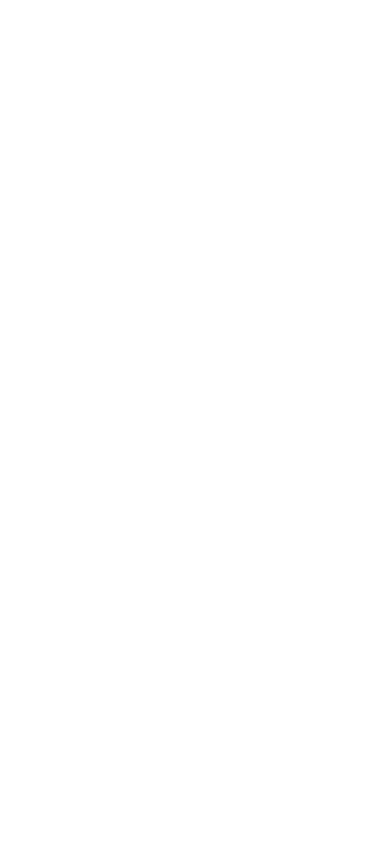
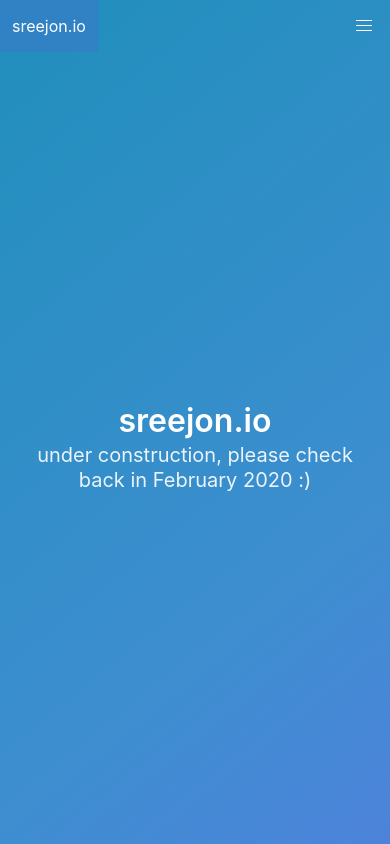
Before and after one commit to sreejon/sreejon.github.io, a plain HTML site: page index.html in a window 390 px wide. Drawn offline with nearby package versions, Linux system fonts and the light colour scheme.

Commit message:
change to under construction

```diff
--- a/index.html
+++ b/index.html
@@ -1,3 +1,32 @@
+<!DOCTYPE html>
+<html lang="en">
+    <head>
+        <meta charset="utf-8">
+        <meta name="viewport" content="width=device-width, initial-scale=1">
+        <link rel="stylesheet" href="https://cdn.jsdelivr.net/npm/bulma@0.8.0/css/bulma.min.css">
+        <title> sreejon.io - under construction</title>
+    </head>
 
-<html lang="en"></html>
-<head></head>
+    <section class="hero is-info is-bold is-fullheight">
+        <div class="hero-head">
+            <nav class="navbar">
+                <div class="container">
+                    <div class="navbar-brand">
+                        <a href="" class="navbar-item">sreejon.io</a>
+                        <a role="button" class="navbar-burger burger" aria-label="menu" aria-expanded="false">
+                            <span aria-hidden="true"></span>
+                            <span aria-hidden="true"></span>
+                            <span aria-hidden="true"></span>
+                        </a>
+                    </div>
+                </div>
+            </nav>
+        </div>
+        <div class="hero-body">
+            <div class="container has-text-centered">
+                <p class="title">sreejon.io</p>
+                <p class="subtitle">under construction, please check back in February 2020 :)</p>
+            </div>
+        </div>
+    </section>
+</html>
```
Also changed, not shown: 2 other files.
